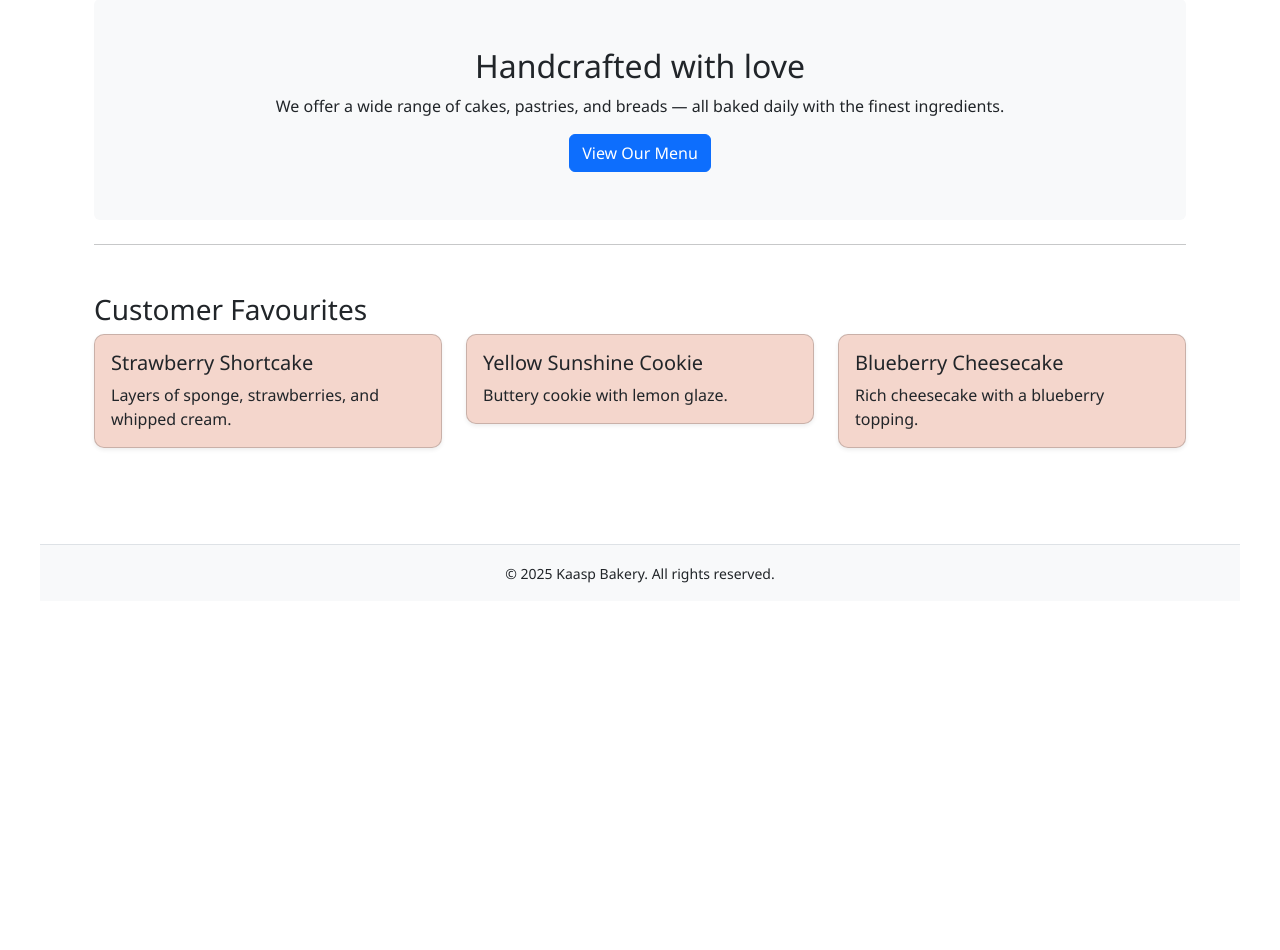
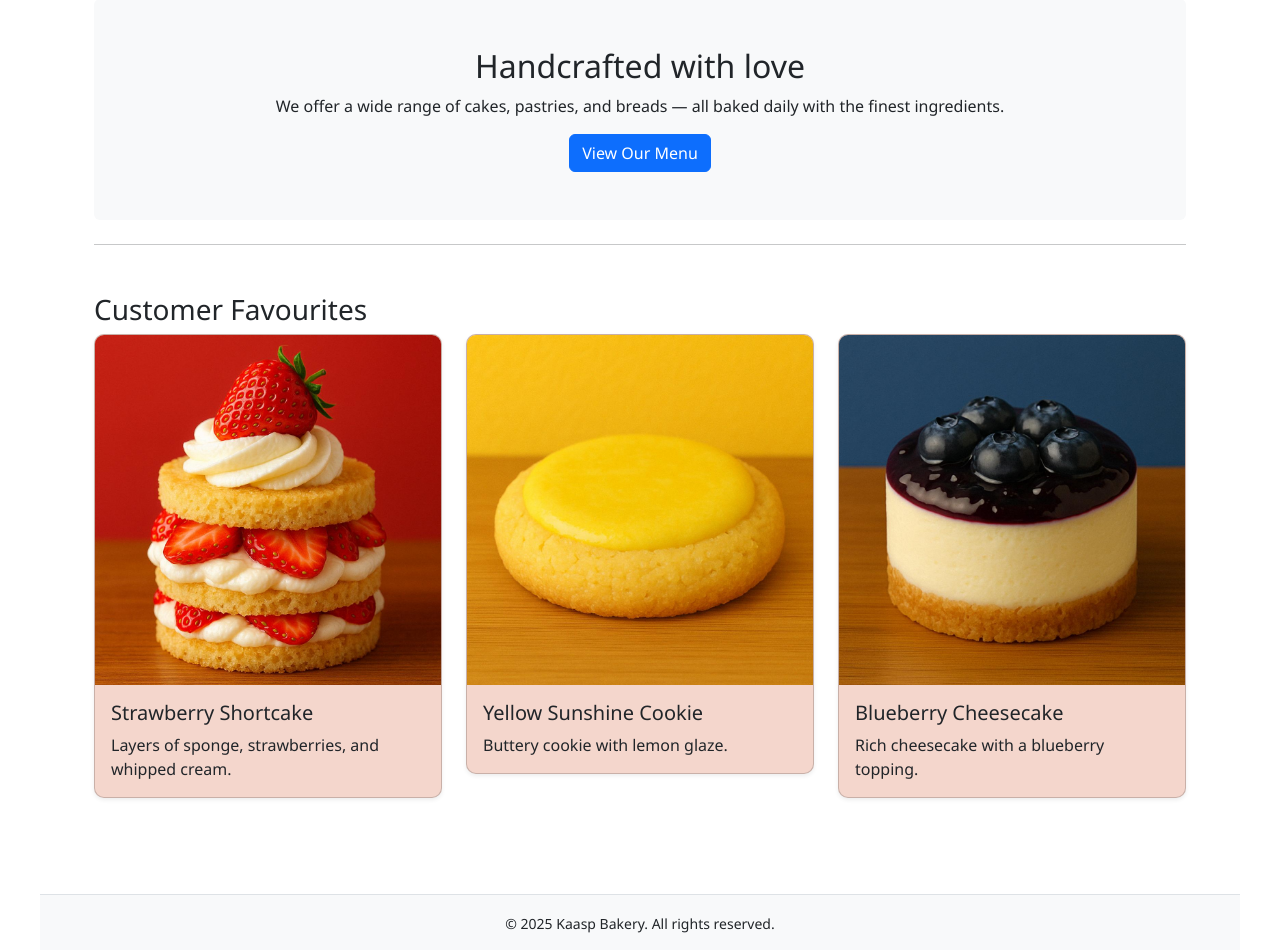
Before and after one commit to aimanaa6/final_project, a Flask app: page / in a window 1280 px wide. Shown: the part 289-1239 px from the top of the page. Before the commit the page ends 872 px from the top, so only its background shows below. Run offline with Flask 3, Linux system fonts and the light colour scheme.

Commit message:
EDIT: home html file to add images

```diff
--- a/templates/home.html
+++ b/templates/home.html
@@ -22,6 +22,7 @@
     <div class="row">
         <div class="col-md-4">
             <div class="card shadow-sm mb-4">
+                <img src="{{ url_for('static', filename='images/strawberry_shortcake.jpg') }}" class="card-img-top" alt="Strawberry Shortcake">
                 <div class="card-body">
                     <h5 class="card-title">Strawberry Shortcake</h5>
                     <p class="card-text">Layers of sponge, strawberries, and whipped cream.</p>
@@ -30,6 +31,7 @@
         </div>
         <div class="col-md-4">
             <div class="card shadow-sm mb-4">
+                <img src="{{ url_for('static', filename='images/yellow_sunshine_cookie.jpg') }}" class="card-img-top" alt="Strawberry Shortcake">
                 <div class="card-body">
                     <h5 class="card-title">Yellow Sunshine Cookie</h5>
                     <p class="card-text">Buttery cookie with lemon glaze.</p>
@@ -38,6 +40,7 @@
         </div>
         <div class="col-md-4">
             <div class="card shadow-sm mb-4">
+                <img src="{{ url_for('static', filename='images/blueberry_cheesecake.jpg') }}" class="card-img-top" alt="Strawberry Shortcake">
                 <div class="card-body">
                     <h5 class="card-title">Blueberry Cheesecake</h5>
                     <p class="card-text">Rich cheesecake with a blueberry topping.</p>
```
